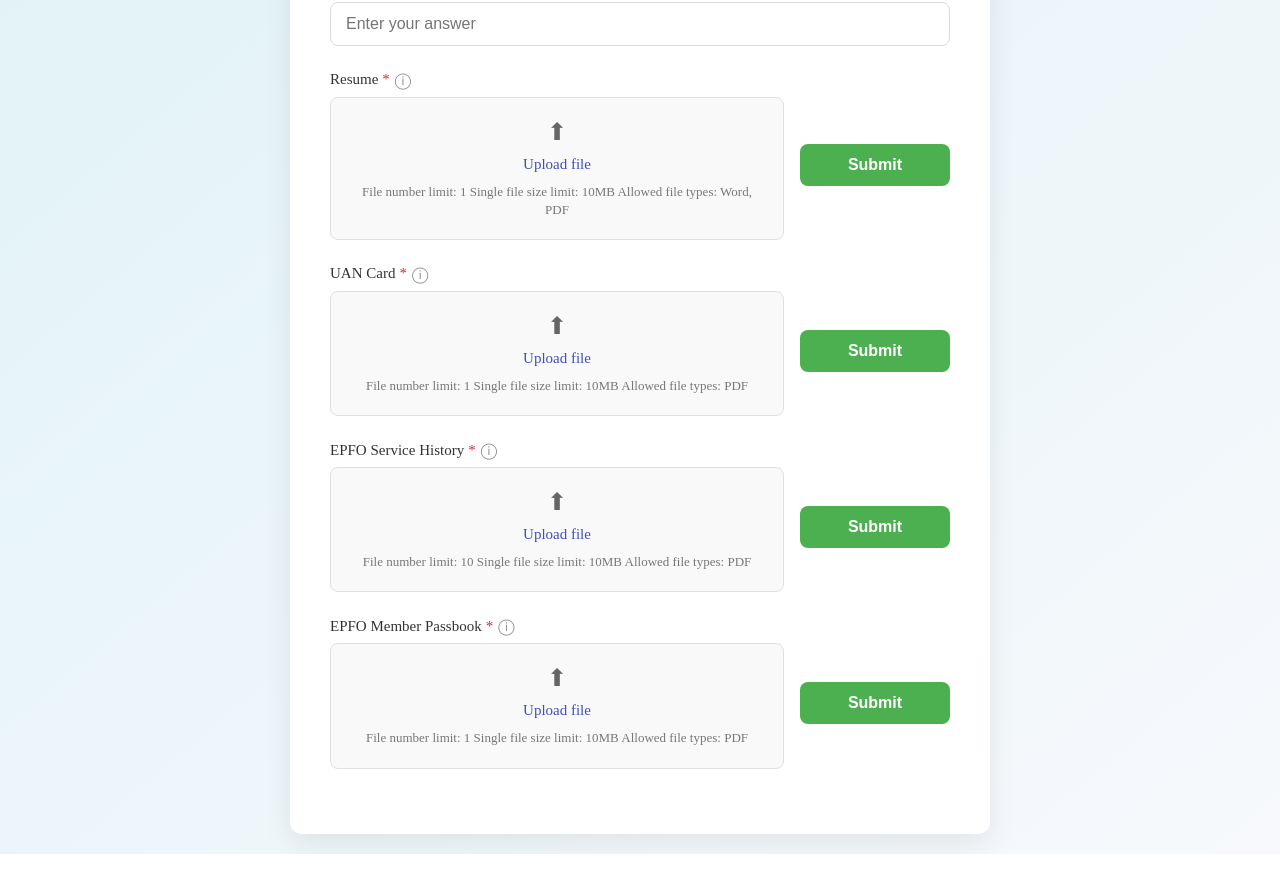
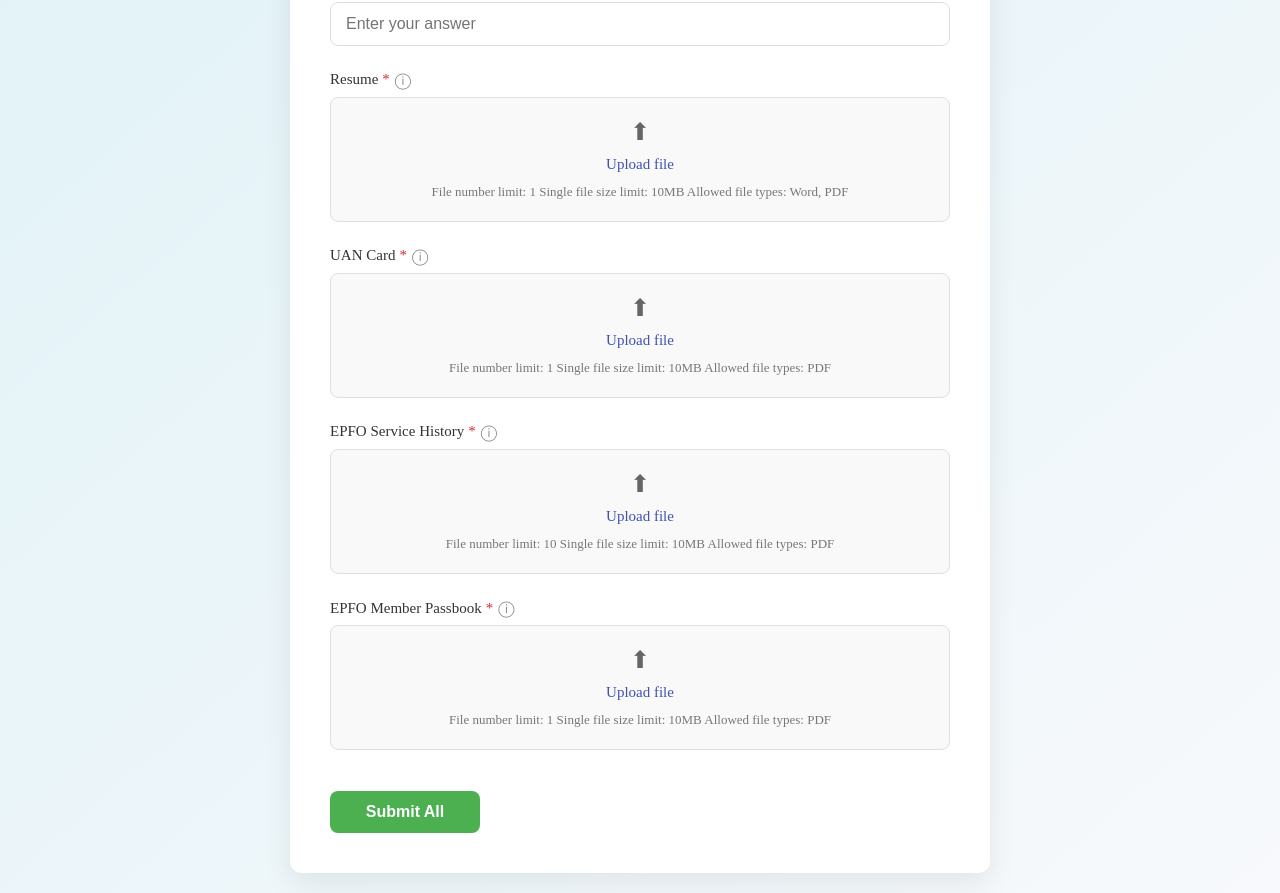
Before and after one commit to axiom-nik/azure-functions, a Next.js app: page /candidate-form in a window 1280 px wide. Shown: the part 251-1144 px from the top of the page. Before the commit the page ends 1105 px from the top, so only its background shows below. Built offline with nearby package versions, Linux system fonts and the light colour scheme.

Commit message:
Refactor file upload handling in Candidate Form: Renamed handleSubmit to handleSubmitAll for clarity, and updated the form to include a single submit button for all file uploads, enhancing user experience and functionality.

```diff
--- a/app/candidate-form/page.tsx
+++ b/app/candidate-form/page.tsx
@@ -62,9 +62,9 @@ export default function DocumentsSubmissionPage() {
     }
   };
 
-  const handleSubmit = async (e: React.FormEvent<HTMLFormElement>) => {
+  // Single submit handler for all file uploads
+  const handleSubmitAll = async (e: React.FormEvent<HTMLFormElement>) => {
     e.preventDefault();
-    // Upload each file to SharePoint
     await uploadFileToSharePoint(resumeFile, editedResumeFileName);
     await uploadFileToSharePoint(uanCardFile, editedUanCardFileName);
     await uploadFileToSharePoint(epfoServiceHistoryFile, editedEpfoServiceHistoryFileName);
@@ -122,9 +122,6 @@ export default function DocumentsSubmissionPage() {
           />
         )}
       </div>
-      <button type="submit" className={formStyles.submitButton} style={{ marginLeft: '1rem' }}>
-        Submit
-      </button>
     </div>
   );
 
@@ -142,7 +139,7 @@ export default function DocumentsSubmissionPage() {
         </p>
         <p className={formStyles.required}>* Required</p>
 
-        <form onSubmit={handleSubmit}>
+        <form onSubmit={handleSubmitAll}>
           <div className={formStyles.formGroup}>
             <label htmlFor="candidateName" className={formStyles.label}>
               Candidate Name <span className={formStyles.requiredStar}>*</span>
@@ -205,6 +202,10 @@ export default function DocumentsSubmissionPage() {
             editedFileName={editedEpfoMemberPassbookFileName}
             setEditedFileName={setEditedEpfoMemberPassbookFileName}
           />
+
+          <button type="submit" className={formStyles.submitButton} style={{ marginTop: '1rem' }}>
+            Submit All
+          </button>
         </form>
       </div>
     </div>
```
